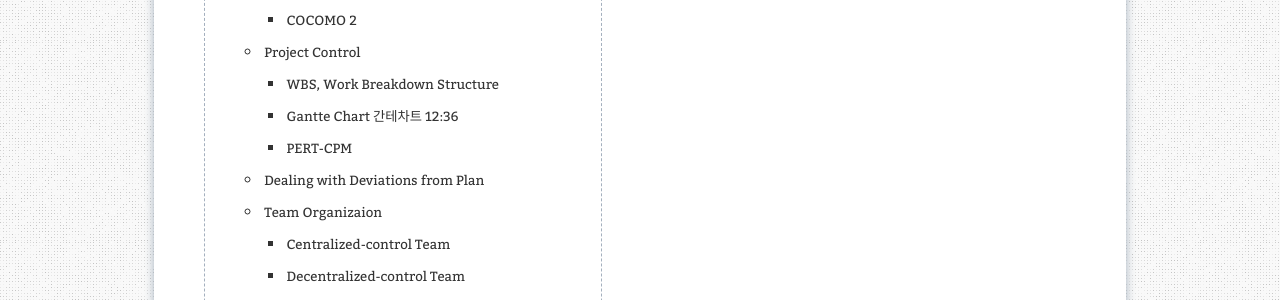
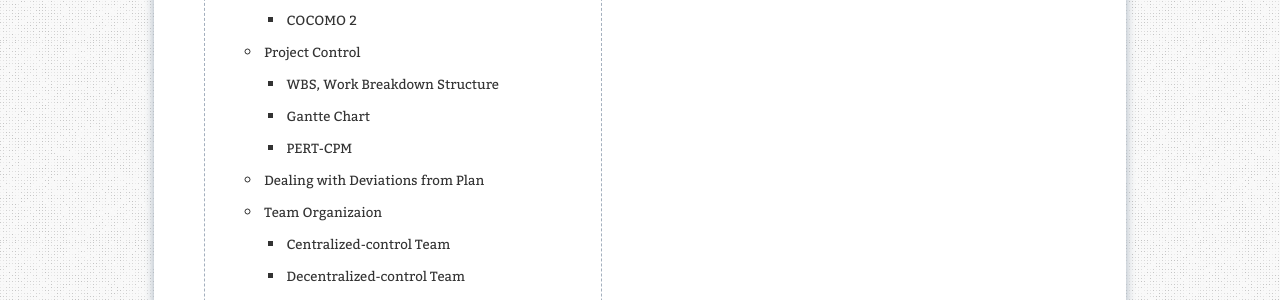
Before and after one commit to aristohyun/aristohyun.github.io, a Jekyll site: the page built from _posts/2021-10-12-SE_05.md, in a window 1280 px wide and 900 px high, scrolled down 605 px. Shown: the part 153-453 px from the top of the window. Built offline with Jekyll 4.4.1, drawn with Linux system fonts in a browser that asks for light colours; formulas are drawn with MathJax 3; comment, search, counter and statistics services are not loaded; some of the changed text lies outside the part shown.

Commit message:
Update 2021-10-12-SE_05.md

```diff
--- a/_posts/2021-10-12-SE_05.md
+++ b/_posts/2021-10-12-SE_05.md
@@ -394,7 +394,7 @@ implict, 반영되어있다하고 추가적으로 계산하지 않는다
 사이즈나 복잡도를 알게되면 얼만큼의 시간이 걸리고, 이루어질 수 있겠다를 판단할 수 있음
 
 
-### Gantte Chart  간테차트 12:36
+### Gantte Chart
 
 > 스케쥴링, 예산 책정 및 자원 수립에 사용할 수 있는 기술
 
```
